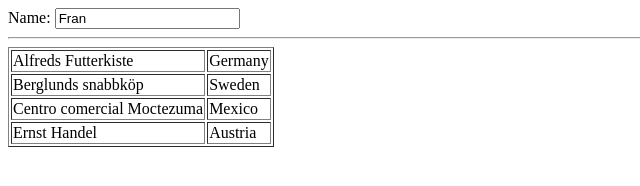
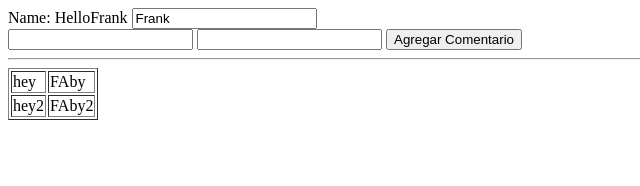
Before and after one commit to faove/Angularjs, a plain HTML site: page index.html in a window 1280 px wide. Shown: the whole page, without its empty margins (0-640 px from the left). Drawn offline with nearby package versions, Linux system fonts and the light colour scheme.

Commit message:
FirstController

```diff
--- a/controller.js
+++ b/controller.js
@@ -1,21 +1,20 @@
-angular.module('MyFirstApp',[])
+var app = angular.module('MyFirstApp',[])
 
-	.controller('FirstController', function($scope){
-		$scope.nombre = "Fran";
-
-		$scope.records = [
-	       {
-	            "Name" : "Alfreds Futterkiste",
-	            "Country" : "Germany"
-	        },{
-	            "Name" : "Berglunds snabbköp",
-	            "Country" : "Sweden"
-	        },{
-	            "Name" : "Centro comercial Moctezuma",
-	            "Country" : "Mexico"
-	        },{
-	            "Name" : "Ernst Handel",
-	            "Country" : "Austria"
-	        }
-	    ];
+	app.controller('FirstController', function($scope){
+		$scope.nombre = "Frank";
+		$scope.nuevoComentario = {};
+		$scope.comentarios = [
+			{
+				comentario:"hey",
+				username:"FAby"
+			},
+			{
+				comentario:"hey2",
+				username:"FAby2"
+			}
+		];
+		$scope.agregarComentario = function(){
+	    	$scope.comentarios.push($scope.nuevoComentario);
+	    	$scope.nuevoComentario={};
+	    }
 	});
--- a/index.html
+++ b/index.html
@@ -5,16 +5,20 @@
     <script src="controller.js"></script>
   </head>
   <body ng-controller="FirstController">
+    <label>Name:</label>
+    {{"Hello" + nombre}}
+    <input type="text" ng-model="nombre" placeholder="Enter a name here"/>
     <div>
-      <label>Name:</label>
-      <input type="text" ng-model="nombre" placeholder="Enter a name here"/>
-      <hr>
-      <table  border="1">
-        <tr ng-repeat="x in records">
-          <td>{{x.Name}}</td>
-          <td>{{x.Country}}</td>
-        </tr>
-      </table>
+    <input type="text" ng-model="nuevoComentario.comentario"/>
+    <input type="text" ng-model="nuevoComentario.username"/>
+    <button ng-click="agregarComentario()" >Agregar Comentario</button>
     </div>
+    <hr>
+    <table border="1">
+      <tr ng-repeat="comentario in comentarios">
+        <td>{{comentario.comentario}}</td>
+        <td>{{comentario.username}}</td>
+      </tr>
+    </table>
   </body>
 </html>
```
Also changed, not shown: ang.html (added, +14 -0 lines).
